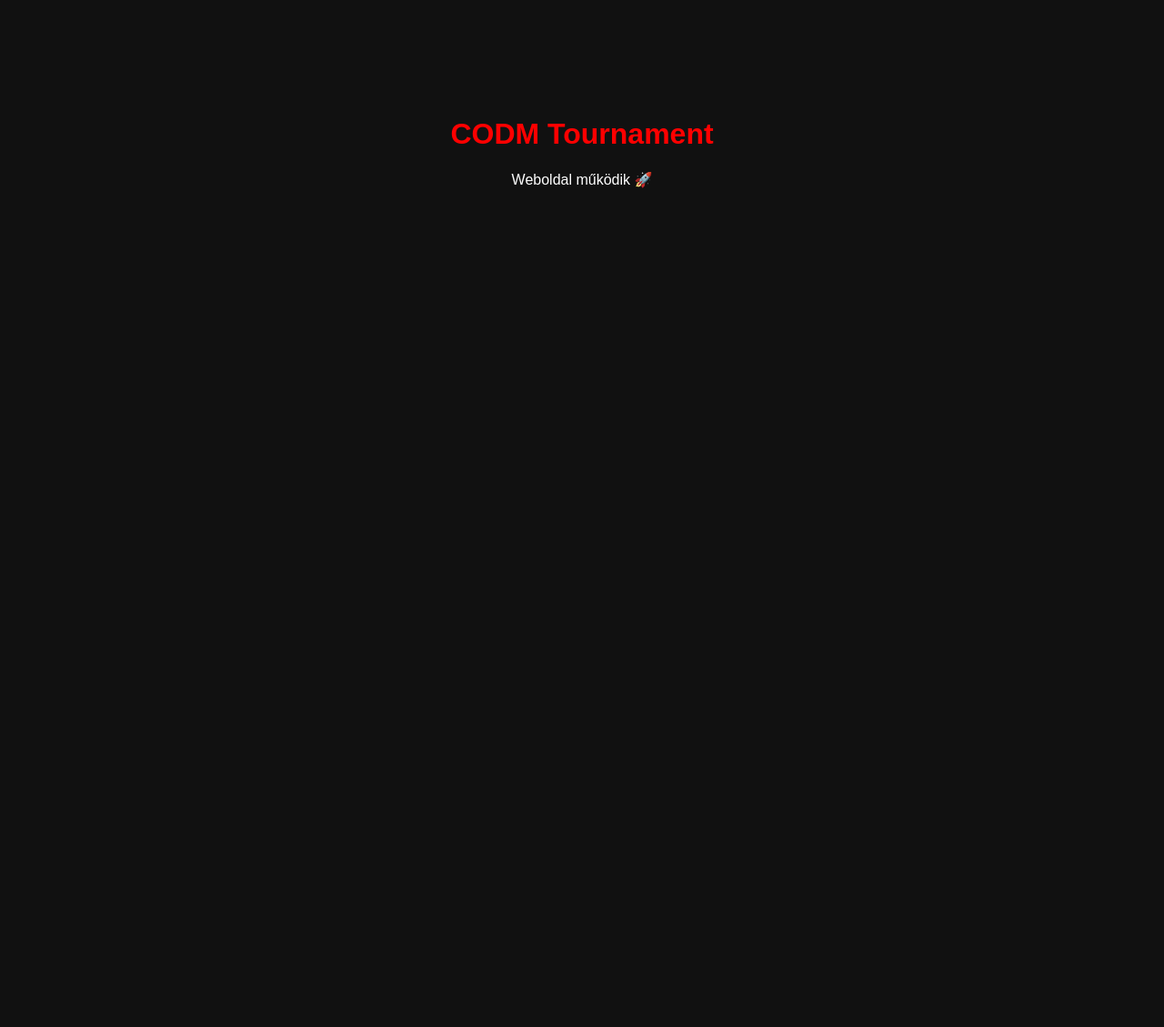
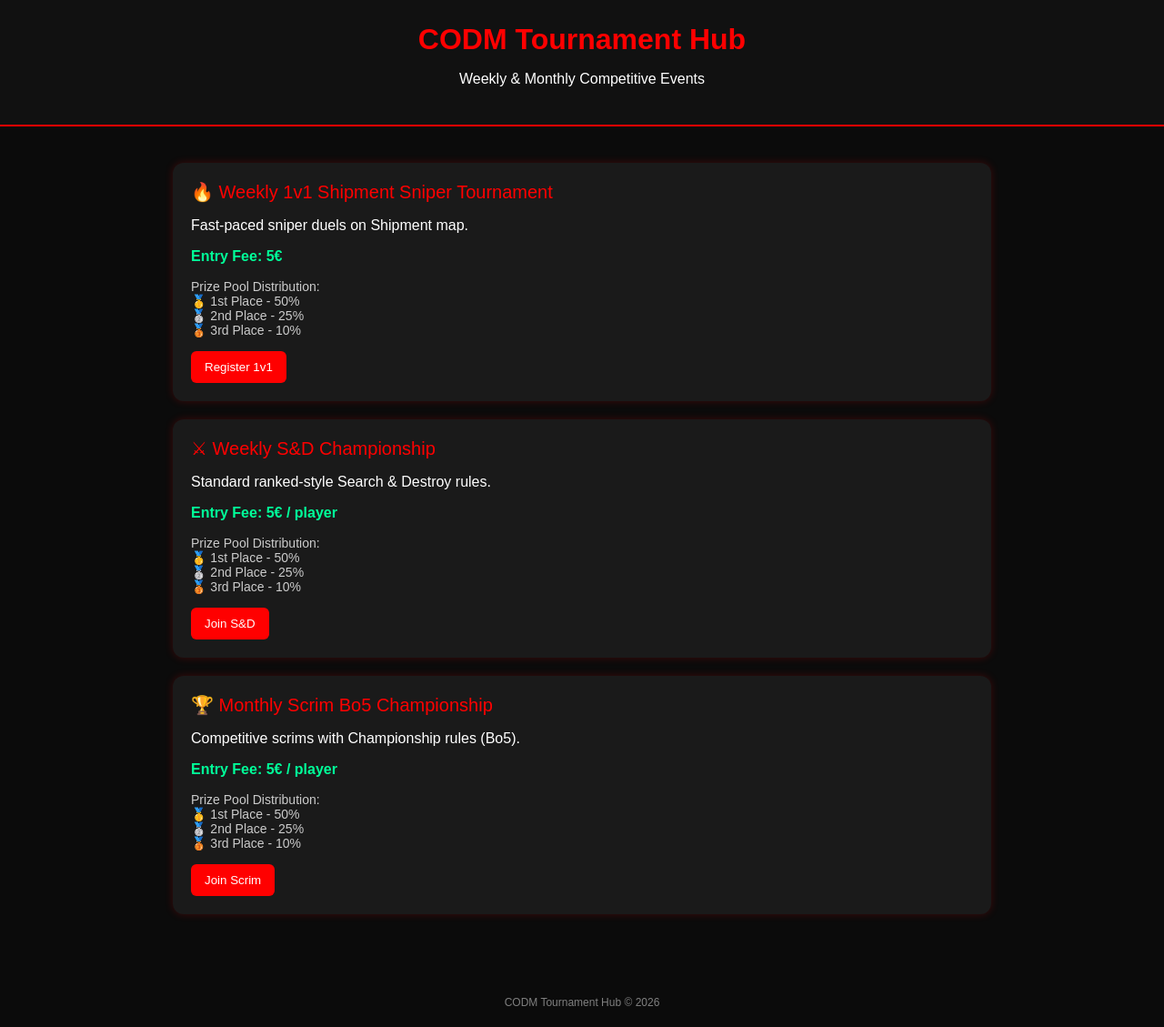
Before and after one commit to forgacszsolti2-cyber/Codm-tournament, a plain HTML site: page index.html in a window 1280 px wide. Shown: the whole page at 91% size. Before the commit the page ends 800 px from the top, so only its background shows below. Drawn offline with Linux system fonts and the light colour scheme.

Commit message:
Update index.html

```diff
--- a/index.html
+++ b/index.html
@@ -3,22 +3,139 @@
 <head>
   <meta charset="UTF-8">
   <meta name="viewport" content="width=device-width, initial-scale=1.0">
-  <title>CODM Tournament</title>
+  <title>CODM Tournament Hub</title>
+
   <style>
     body {
-      font-family: Arial;
+      margin: 0;
+      font-family: Arial, sans-serif;
+      background: #0b0b0b;
+      color: white;
+    }
+
+    header {
+      background: #111;
+      padding: 25px;
       text-align: center;
-      background: #111;
-      color: white;
-      padding-top: 100px;
+      border-bottom: 2px solid red;
     }
+
     h1 {
       color: red;
+      margin: 0;
+    }
+
+    .container {
+      padding: 20px;
+      max-width: 900px;
+      margin: auto;
+    }
+
+    .tournament {
+      background: #1a1a1a;
+      margin: 20px 0;
+      padding: 20px;
+      border-radius: 12px;
+      box-shadow: 0 0 10px rgba(255,0,0,0.2);
+    }
+
+    .title {
+      font-size: 20px;
+      color: red;
+      margin-bottom: 10px;
+    }
+
+    .price {
+      color: #00ff99;
+      font-weight: bold;
+    }
+
+    .prize {
+      margin-top: 10px;
+      font-size: 14px;
+      color: #ccc;
+    }
+
+    button {
+      margin-top: 15px;
+      padding: 10px 15px;
+      border: none;
+      background: red;
+      color: white;
+      border-radius: 6px;
+      cursor: pointer;
+    }
+
+    button:hover {
+      background: darkred;
+    }
+
+    footer {
+      text-align: center;
+      padding: 20px;
+      color: gray;
+      font-size: 12px;
+      margin-top: 30px;
     }
   </style>
 </head>
+
 <body>
-  <h1>CODM Tournament</h1>
-  <p>Weboldal működik 🚀</p>
+
+<header>
+  <h1>CODM Tournament Hub</h1>
+  <p>Weekly & Monthly Competitive Events</p>
+</header>
+
+<div class="container">
+
+  <!-- 1v1 -->
+  <div class="tournament">
+    <div class="title">🔥 Weekly 1v1 Shipment Sniper Tournament</div>
+    <p>Fast-paced sniper duels on Shipment map.</p>
+    <p class="price">Entry Fee: 5€</p>
+    <div class="prize">
+      Prize Pool Distribution:<br>
+      🥇 1st Place - 50%<br>
+      🥈 2nd Place - 25%<br>
+      🥉 3rd Place - 10%
+    </div>
+    <button>Register 1v1</button>
+  </div>
+
+  <!-- S&D -->
+  <div class="tournament">
+    <div class="title">⚔ Weekly S&D Championship</div>
+    <p>Standard ranked-style Search & Destroy rules.</p>
+    <p class="price">Entry Fee: 5€ / player</p>
+    <div class="prize">
+      Prize Pool Distribution:<br>
+      🥇 1st Place - 50%<br>
+      🥈 2nd Place - 25%<br>
+      🥉 3rd Place - 10%
+    </div>
+    <button>Join S&D</button>
+  </div>
+
+  <!-- Scrim -->
+  <div class="tournament">
+    <div class="title">🏆 Monthly Scrim Bo5 Championship</div>
+    <p>Competitive scrims with Championship rules (Bo5).</p>
+    <p class="price">Entry Fee: 5€ / player</p>
+    <div class="prize">
+      Prize Pool Distribution:<br>
+      🥇 1st Place - 50%<br>
+      🥈 2nd Place - 25%<br>
+      🥉 3rd Place - 10%
+    </div>
+    <button>Join Scrim</button>
+  </div>
+
+</div>
+
+<footer>
+  CODM Tournament Hub © 2026
+</footer>
+
 </body>
 </html>
```
